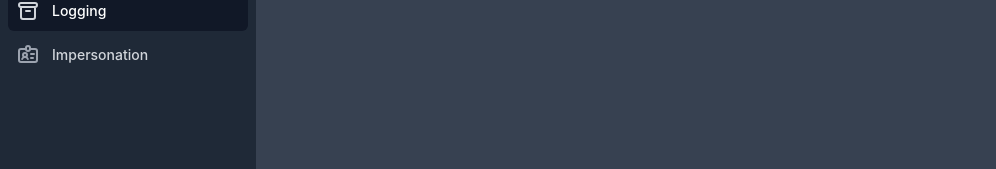
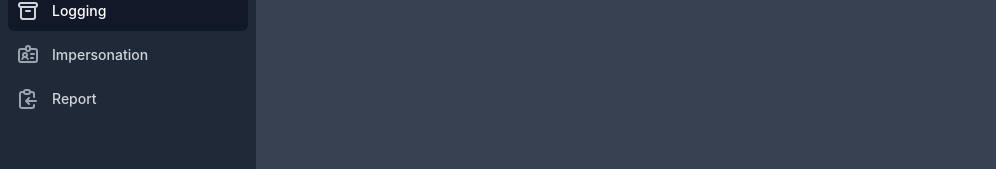
Before and after one commit to cleaner-bot/website, a Next.js app: page /dash/1/logging in a window 1280 px wide. Shown: the part 377-546 px from the top of the page, without its empty margins (0-996 px from the left). Built offline with nearby package versions, Linux system fonts and the light colour scheme.

Commit message:
make report public

```diff
--- a/components/dash/sidebar.jsx
+++ b/components/dash/sidebar.jsx
@@ -23,7 +23,7 @@ const navigation = [
     { name: "Super Verification", id: "verification", icon: LockClosedIcon, restricted: true },
     { name: "Logging", id: "logging", icon: ArchiveIcon },
     { name: "Impersonation", id: "impersonation", icon: IdentificationIcon },
-    { name: "Report", id: "report", icon: ClipboardCopyIcon, restricted: true },
+    { name: "Report", id: "report", icon: ClipboardCopyIcon },
     { name: "Workers", id: "workers", icon: CodeIcon, restricted: true },
     { name: "Backup", id: "backup", icon: FolderIcon, restricted: true },
     { name: "Bot", id: "bot", icon: CubeTransparentIcon, restricted: true },
```
